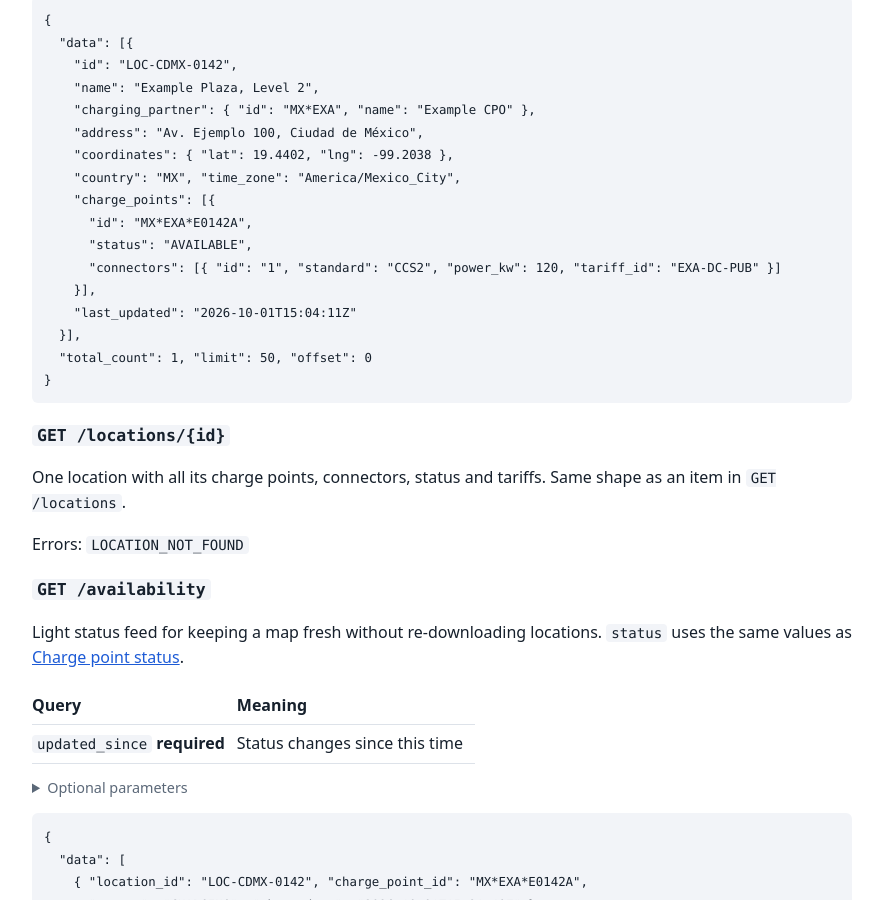
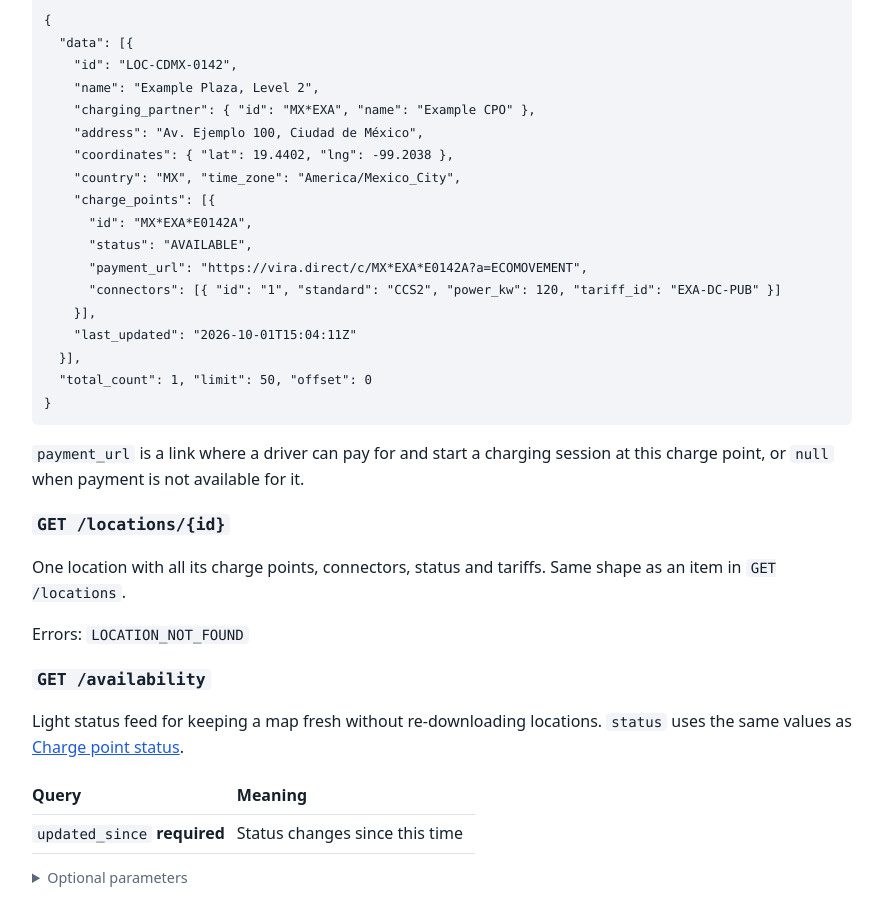
Before and after one commit to NetworkCore-AG/networkcore-documentation, a Jekyll site: the page built from dp-api/reference.md, in a window 1280 px wide and 900 px high, scrolled down 4253 px. Shown: the whole window, without its empty margins (198-1081 px from the left). Built offline with Jekyll 4.4.1, drawn with Linux system fonts in a browser that asks for light colours; our own code applies the rules of GitHub Pages for plain Markdown files.

Commit message:
docs(dp-api): payment_url on charge points (#16)
Co-authored-by: V L <vl@vs-macbook-pro1.home>
Co-authored-by: Claude Sonnet 5.5 <noreply@anthropic.com>

````diff
--- a/dp-api/reference.md
+++ b/dp-api/reference.md
@@ -194,6 +194,7 @@ Chargers near a point or inside a map area, with current status.
     "charge_points": [{
       "id": "MX*EXA*E0142A",
       "status": "AVAILABLE",
+      "payment_url": "https://vira.direct/c/MX*EXA*E0142A?a=ECOMOVEMENT",
       "connectors": [{ "id": "1", "standard": "CCS2", "power_kw": 120, "tariff_id": "EXA-DC-PUB" }]
     }],
     "last_updated": "2026-10-01T15:04:11Z"
@@ -201,6 +202,9 @@ Chargers near a point or inside a map area, with current status.
   "total_count": 1, "limit": 50, "offset": 0
 }
 ```
+
+`payment_url` is a link where a driver can pay for and start a charging session at this charge
+point, or `null` when payment is not available for it.
 
 ### `GET /locations/{id}`
 
````
